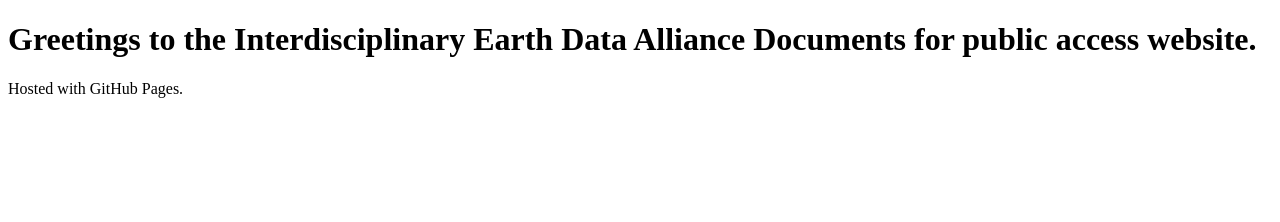
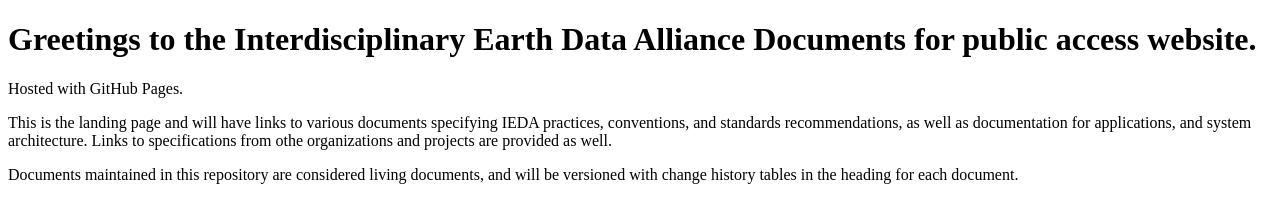
Before and after one commit to iedadata/iedadata.github.io, a plain HTML site: page index.html in a window 1280 px wide. Drawn offline with Linux system fonts and the light colour scheme.

Commit message:
add explanatory text in index.html

```diff
--- a/index.html
+++ b/index.html
@@ -3,5 +3,7 @@
 <body>
 <h1>Greetings to the Interdisciplinary Earth Data Alliance Documents for public access website.</h1>
 <p>Hosted with GitHub Pages.</p>
+<p>This is the landing page and will have links to various documents specifying IEDA practices, conventions, and standards recommendations, as well as documentation for applications, and system architecture. Links to specifications from othe organizations and projects are provided as well.</p>
+<p>Documents maintained in this repository are considered living documents, and will be versioned with change history tables in the heading for each document.</p>
 </body>
 </html>
```
